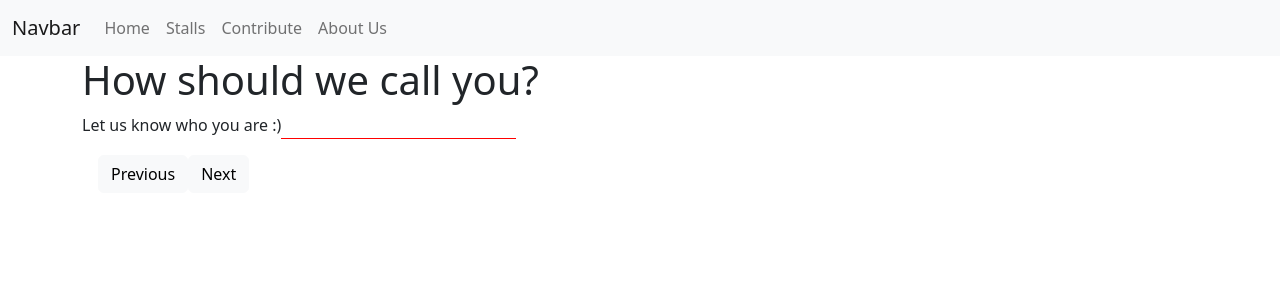
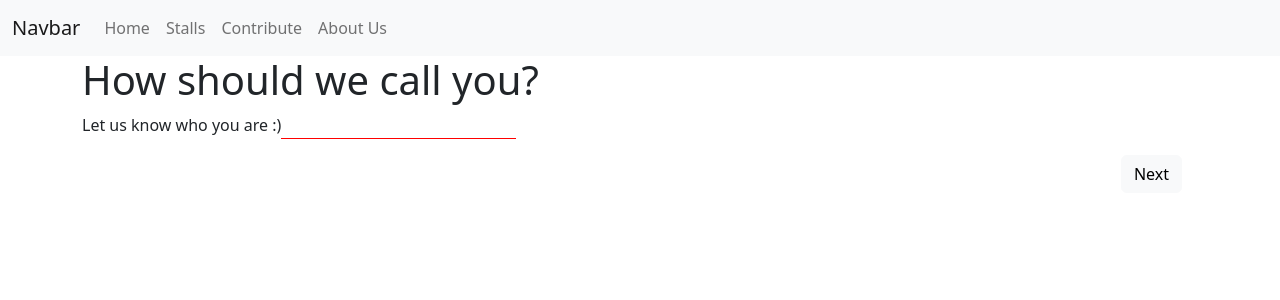
Before and after one commit to muhdarifrawi/2022-project2-react-special-diet, a React (Create React App) app: page / in a window 1280 px wide. Shown: the top 300 px of the page. Built offline with nearby package versions, Linux system fonts and the light colour scheme.

Commit message:
added conditional rendering for previous button.

```diff
--- a/src/components/Contribute.js
+++ b/src/components/Contribute.js
@@ -116,10 +116,11 @@ export default class Contribute extends React.Component {
                     {this.state.conPage === 5 ? <ConPage5 /> : ""}
                     {this.state.conPage === 6 ? <ConPage6 /> : ""}
                     {this.state.conPage === 7 ? <ConPage7 /> : ""}
-                    <div className="m-3">
-                        <button className="btn btn-light"
+                    <div className="m-3 d-flex">
+                        <button
+                        className={"btn btn-light " + (this.state.conPage == 1 ? "d-none" : "")}
                             onClick={this.backConPage}>Previous</button>
-                        <button className="btn btn-light"
+                        <button className="btn btn-light ms-auto"
                             onClick={this.frontConPage}>
                                 {this.state.conPage === 7 ? "Done" : "Next"}
                         </button>
```
